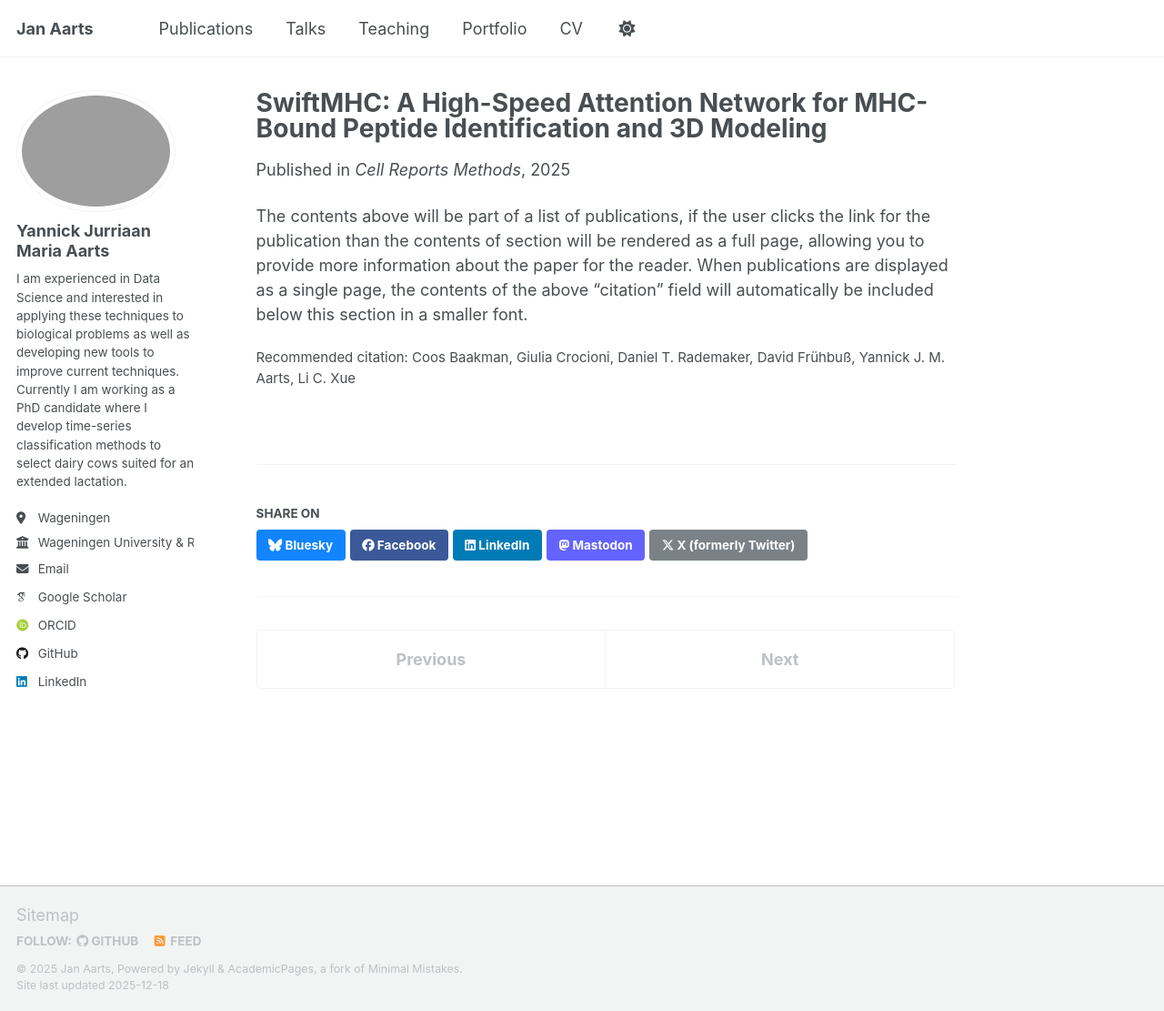
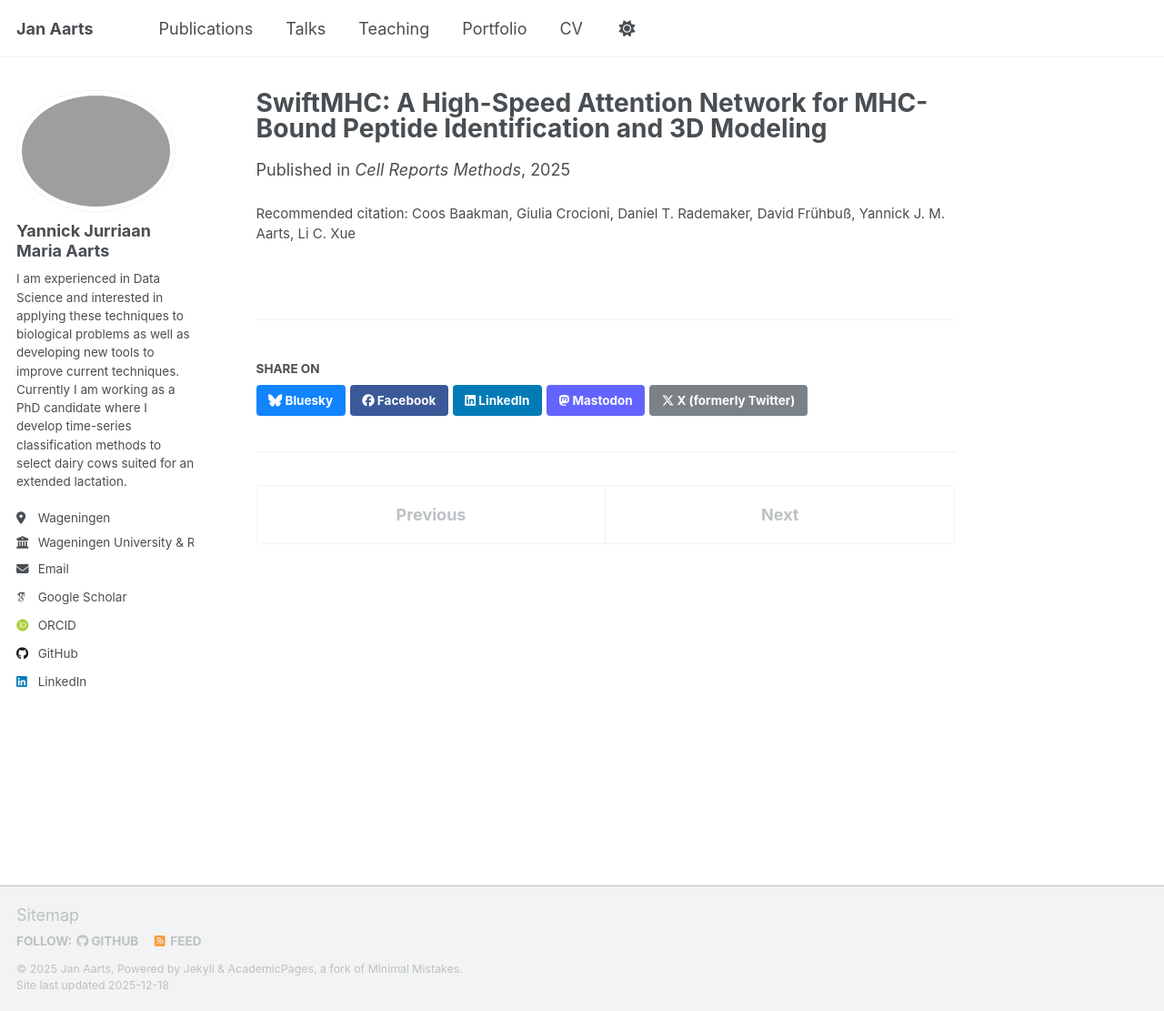
Before and after one commit to JanAarts/JanAarts.github.io, a Jekyll site: the page built from _publications/2010-10-01-paper-title-number-2.md, in a window 1280 px wide and 1111 px high. Shown: the whole window at 91% size. Built offline with Jekyll 4.4.1, drawn with Linux system fonts in a browser that asks for light colours; some web fonts are replaced; a script that is not in the unit is left out; a file with an impossible date is left out.

Commit message:
Update 2010-10-01-paper-title-number-2.md

```diff
--- a/_publications/2010-10-01-paper-title-number-2.md
+++ b/_publications/2010-10-01-paper-title-number-2.md
@@ -1,17 +1,15 @@
 ---
 title: "SwiftMHC: A High-Speed Attention Network for MHC-Bound Peptide Identification and 3D Modeling"
 collection: publications
-category: manuscripts
+permalink: /publications/swiftmhc/
 doi: https://doi.org/10.1101/2025.01.20.633893
-excerpt: 'Cancer immunotherapies show promise in eliminating tumors, but identifying tumor peptides that bind patient MHC proteins to trigger immune responses remains challenging. The vast peptide-MHC diversity makes experimental identification costly, emphasizing the need for computational predictions.
+date: 2025-01-20
+venue: Cell Reports Methods
+citation: "Coos Baakman, Giulia Crocioni, Daniel T. Rademaker, David Frühbuß, Yannick J. M. Aarts, Li C. Xue"
+excerpt: >
+  Cancer immunotherapies show promise in eliminating tumors, but identifying tumor peptides that bind patient MHC proteins to trigger immune responses remains challenging. The vast peptide-MHC diversity makes experimental identification costly, emphasizing the need for computational predictions.
 
-To address scalability, we introduce SwiftMHC, an attention network for identifying MHC-bound peptides and generating all-atom 3D structures simultaneously. SwiftMHC processes cases in 0.01 to 2.2 seconds on a single A100 GPU, overcoming the speed bottleneck of structure-based approaches. It rivals or surpasses state-of-the-art tools, including an AlphaFold-based approach, in binding affinity prediction and 3D modeling.
+  To address scalability, we introduce SwiftMHC, an attention network for identifying MHC-bound peptides and generating all-atom 3D structures simultaneously. SwiftMHC processes cases in 0.01 to 2.2 seconds on a single A100 GPU, overcoming the speed bottleneck of structure-based approaches. It rivals or surpasses state-of-the-art tools, including an AlphaFold-based approach, in binding affinity prediction and 3D modeling.
 
-SwiftMHC showcases the advantages of task-specific AI trained on physics-derived synthetic data for speed and precision. Optimized for HLA-A*0201 9-mers, it can be adapted to other MHC alleles. Its speed and accuracy may enable the community to identify peptides distinct from self-peptides at T-cell exposed surfaces, ensuring safer therapies, expanding immunotherapy targets, and accelerating development.
-'
-date: 2025-01-01
-venue: Cell Reports Methods
-citation: Coos Baakman, Giulia Crocioni, Daniel T. Rademaker, David Frühbuß, Yannick J. M. Aarts, Li C. Xue
+  SwiftMHC showcases the advantages of task-specific AI trained on physics-derived synthetic data for speed and precision. Optimized for HLA-A*0201 9-mers, it can be adapted to other MHC alleles.
 ---
-
-The contents above will be part of a list of publications, if the user clicks the link for the publication than the contents of section will be rendered as a full page, allowing you to provide more information about the paper for the reader. When publications are displayed as a single page, the contents of the above "citation" field will automatically be included below this section in a smaller font.
```
